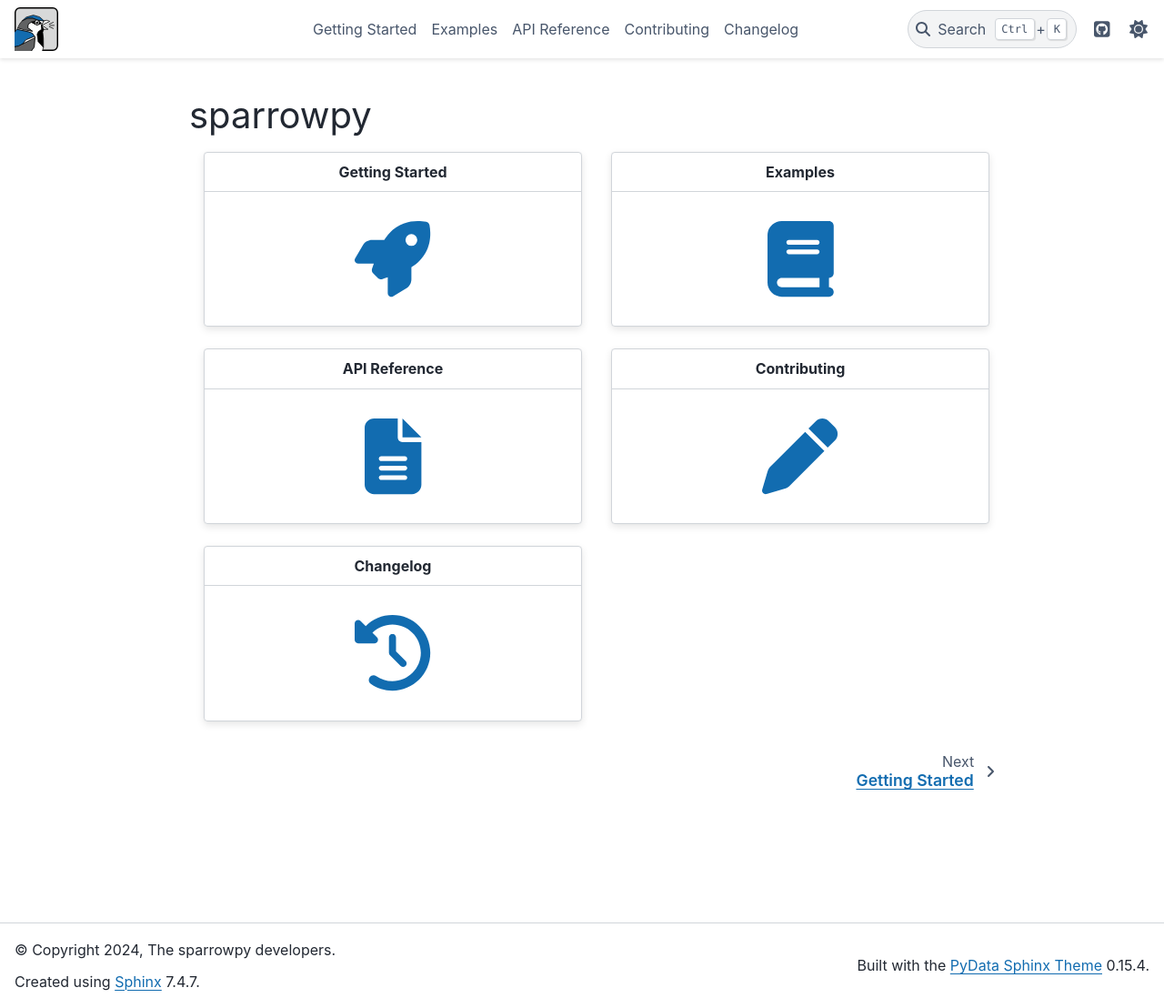
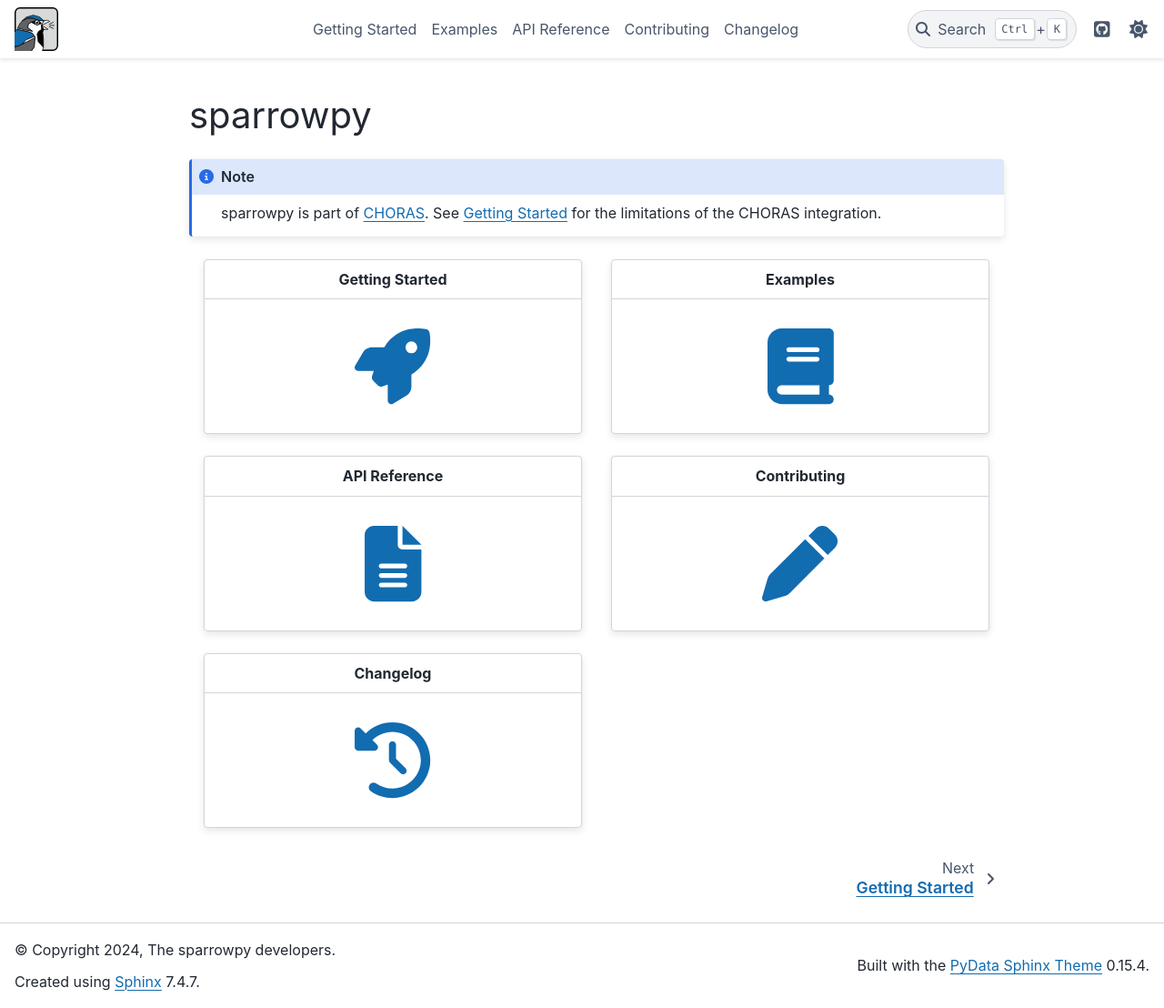
Before and after one commit to sparrow-acoustics/sparrowpy, a Sphinx documentation site: the page built from docs/index.rst, in a window 1280 px wide and 1108 px high. Shown: the whole window at 91% size. Built offline with Sphinx 7.4.7 and the PyData theme 0.15.4, drawn with Linux system fonts in a browser that asks for light colours; pages that are not in the unit, such as notebooks, are missing from menus.

Commit message:
DOC: add CHORAS note to documentation landing page
Co-Authored-By: Claude Opus 5.5 <noreply@anthropic.com>

```diff
--- a/docs/index.rst
+++ b/docs/index.rst
@@ -11,6 +11,11 @@ sparrowpy
    contributing
    changelog
 
+
+.. note::
+
+   sparrowpy is part of `CHORAS <https://github.com/choras-org/CHORAS>`_.
+   See :doc:`readme` for the limitations of the CHORAS integration.
 
 
 .. grid:: 1 2 2 2
```
Also changed, not shown: CHANGELOG.md (+1 -1 lines).
